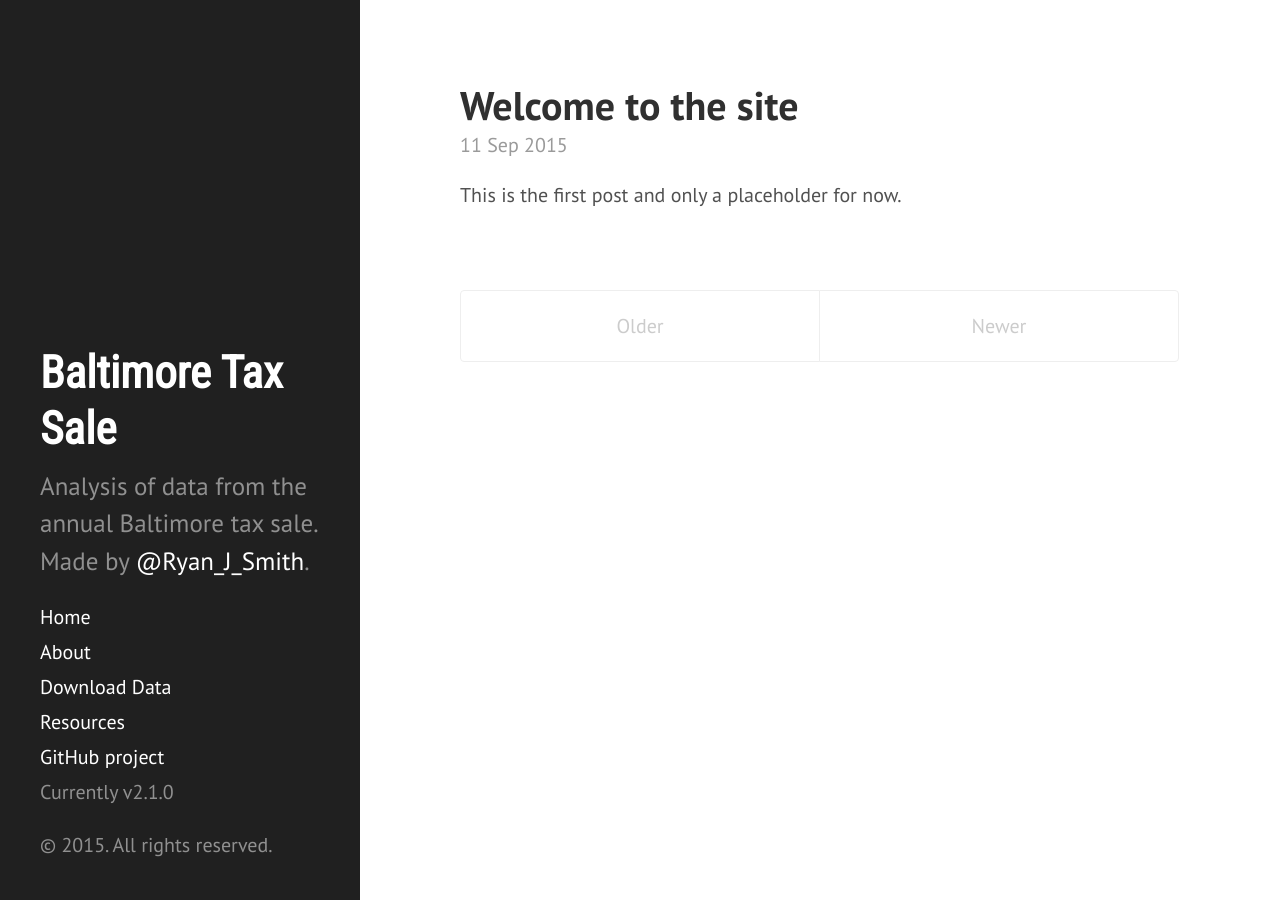
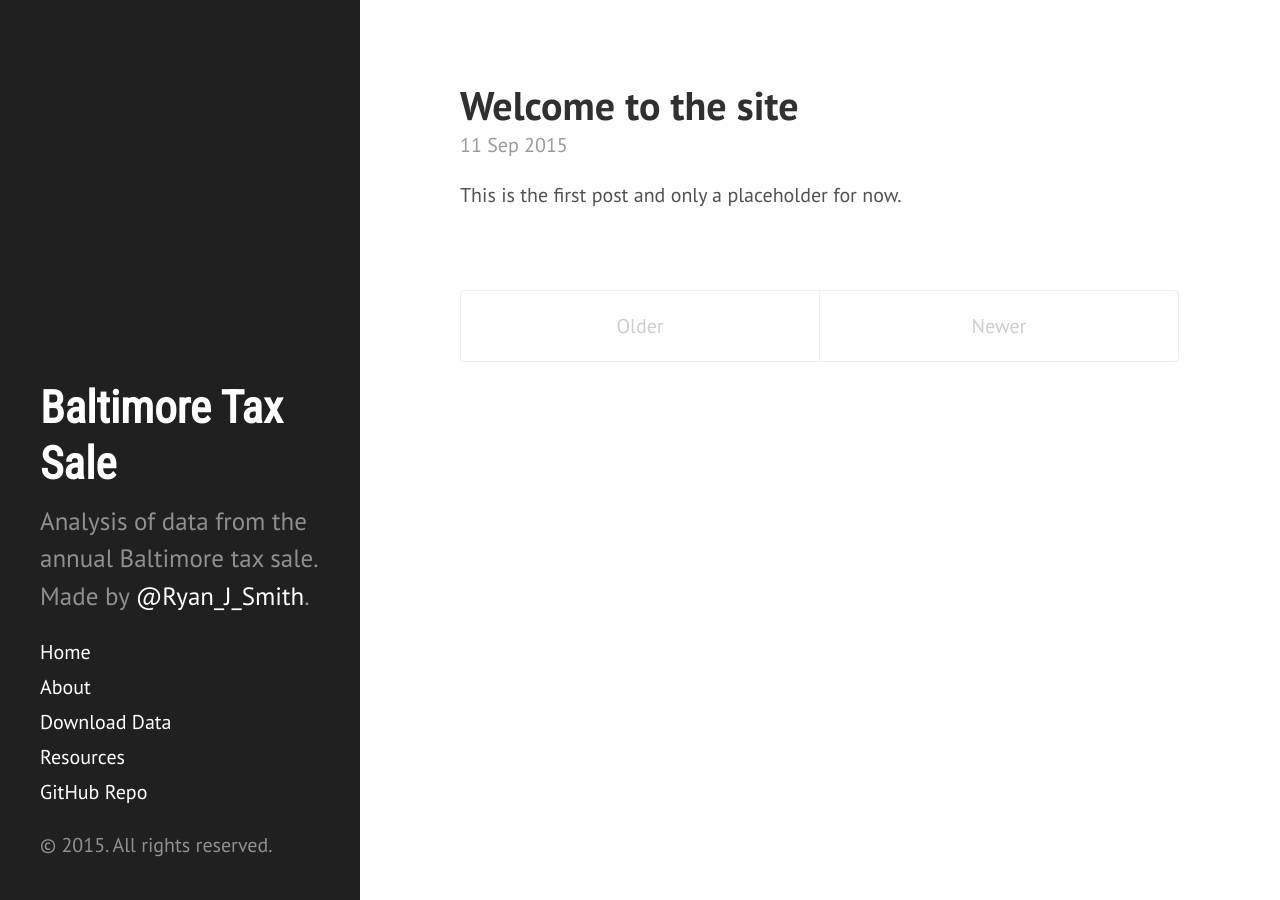
Before and after one commit to Ryan-J-Smith/baltimore-tax-sale, a Jekyll site: the page built from index.html, in a window 1280 px wide. Built offline with Jekyll 4.4.1, drawn with Linux system fonts in a browser that asks for light colours; Markdown is read by kramdown in place of the engine named in the settings; the list of posts is cut into pages by our own code.

Commit message:
Yet another config change

```diff
--- a/_config.yml
+++ b/_config.yml
@@ -10,7 +10,7 @@ relative_permalinks: true
 title:            Baltimore Tax Sale
 tagline:          'Data and Analysis'
 description:      'Analysis of data from the annual Baltimore tax sale. Made by <a href="https://twitter.com/Ryan_J_Smith" target="_blank">@Ryan_J_Smith</a>.'
-url:              http://Ryan-J-Smith.github.io/baltimore-tax-sale
+url:              http://Ryan-J-Smith.github.io/baltimore-tax-sale/
 baseurl:          http://Ryan-J-Smith.github.io/baltimore-tax-sale/
 
 author:
@@ -20,7 +20,7 @@ author:
 paginate:         5
 
 # Custom vars
-version:          2.1.0
+version:
 
 github:
   repo:           https://github.com/Ryan-J-Smith/baltimore-tax-sale
--- a/_includes/sidebar.html
+++ b/_includes/sidebar.html
@@ -26,8 +26,7 @@
         {% endif %}
       {% endfor %}
 
-      <a class="sidebar-nav-item" href="{{ site.github.repo }}">GitHub project</a>
-      <span class="sidebar-nav-item">Currently v{{ site.version }}</span>
+      <a class="sidebar-nav-item" href="{{ site.github.repo }}">GitHub Repo</a>
     </nav>
 
     <p>&copy; {{ site.time | date: '%Y' }}. All rights reserved.</p>
```
